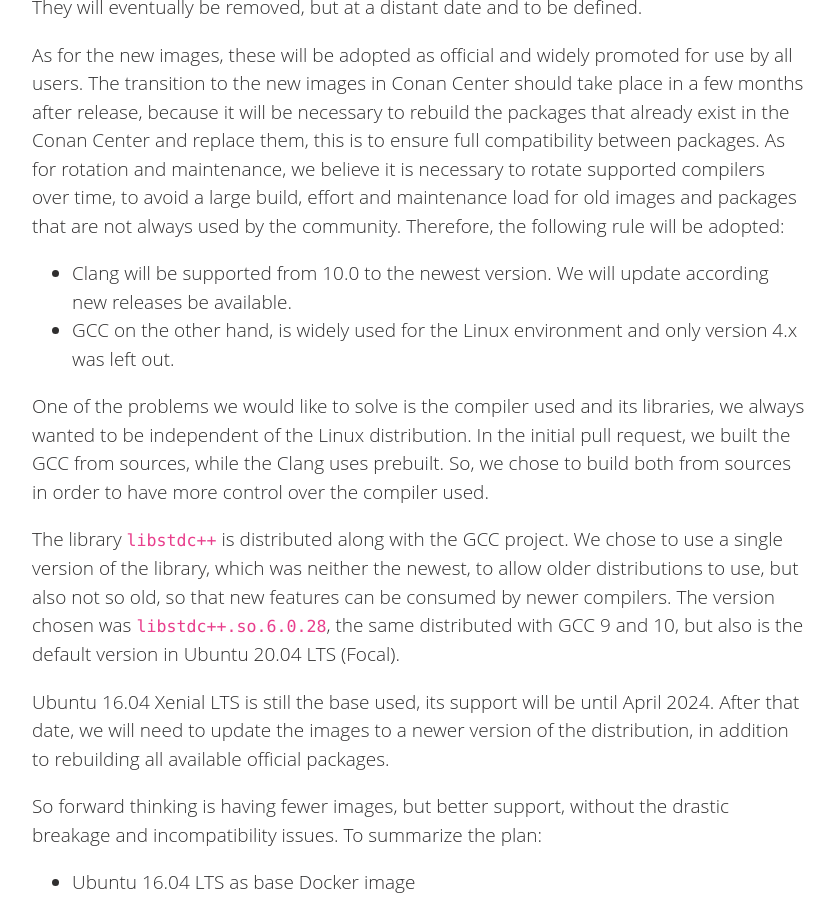
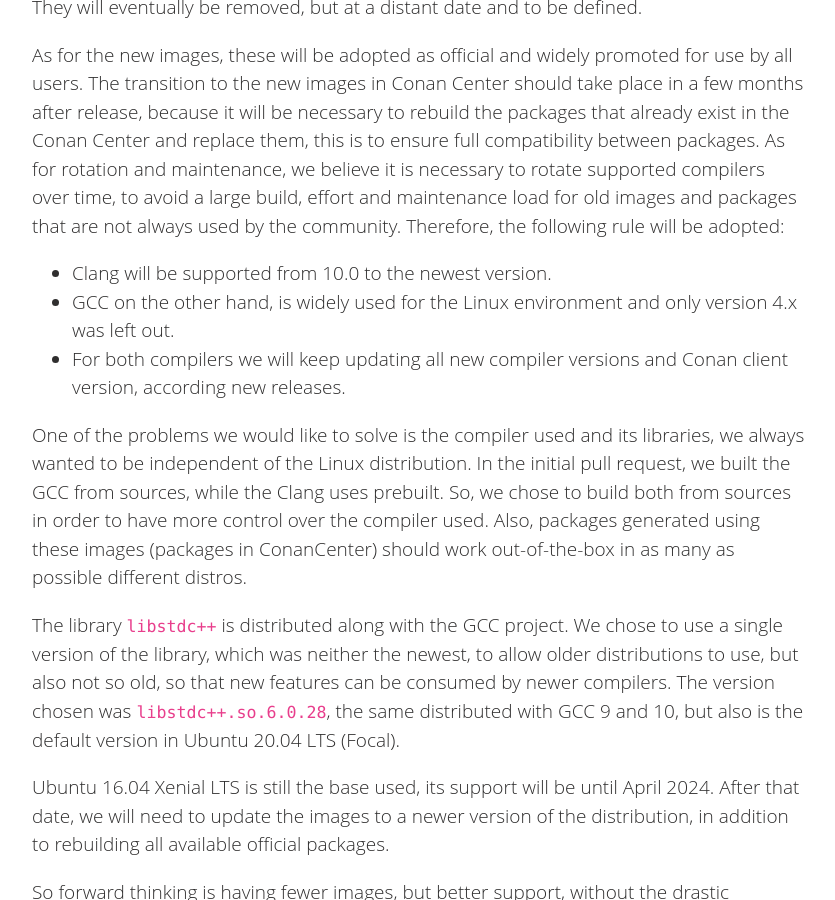
Before and after one commit to conan-io/conan-io.github.io, a Jekyll site: the page built from _posts/2021-07-21-Modern-docker-images.markdown, in a window 1280 px wide and 900 px high, scrolled down 2095 px. Shown: the whole window, without its empty margins (20-855 px from the left). Built offline with Jekyll 4.4.1, drawn with Linux system fonts in a browser that asks for light colours; comment, search, counter and statistics services are not loaded.

Commit message:
Apply review consideration
Signed-off-by: Uilian Ries <uilianries@gmail.com>

```diff
--- a/_posts/2021-07-21-Modern-docker-images.markdown
+++ b/_posts/2021-07-21-Modern-docker-images.markdown
@@ -70,12 +70,15 @@ exist in the Conan Center and replace them, this is to ensure full compatibility
 maintenance, we believe it is necessary to rotate supported compilers over time, to avoid a large build, effort and
 maintenance load for old images and packages that are not always used by the community. Therefore, the following rule
 will be adopted:
-* Clang will be supported from 10.0 to the newest version. We will update according new releases be available.
+* Clang will be supported from 10.0 to the newest version.
 * GCC on the other hand, is widely used for the Linux environment and only version 4.x was left out.
+* For both compilers we will keep updating all new compiler versions and Conan client version, according new releases.
 
 One of the problems we would like to solve is the compiler used and its libraries, we always wanted to be independent
 of the Linux distribution. In the initial pull request, we built the GCC from sources, while the Clang uses
 prebuilt. So, we chose to build both from sources in order to have more control over the compiler used.
+Also, packages generated using these images (packages in ConanCenter) should work out-of-the-box in as many as possible
+different distros.
 
 The library ``libstdc++`` is distributed along with the GCC project. We chose to use a single version of the library,
 which
```
